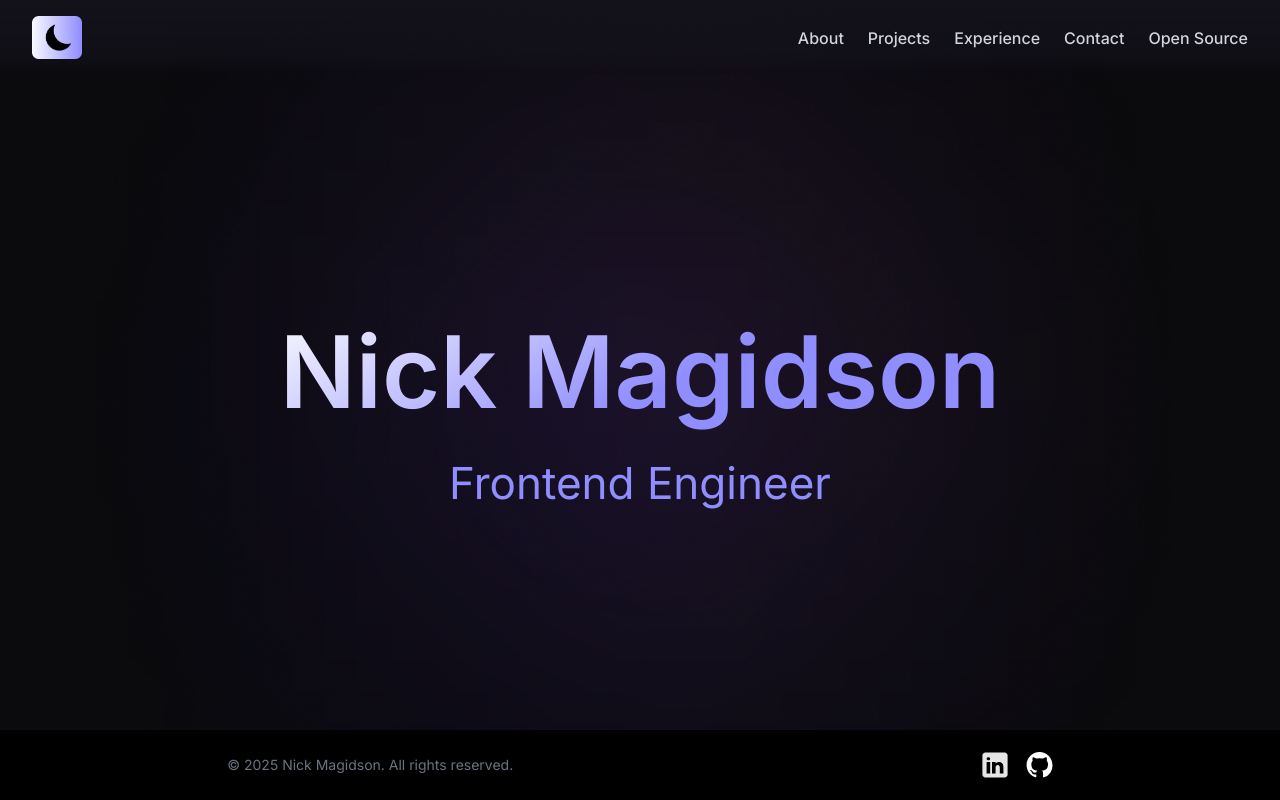
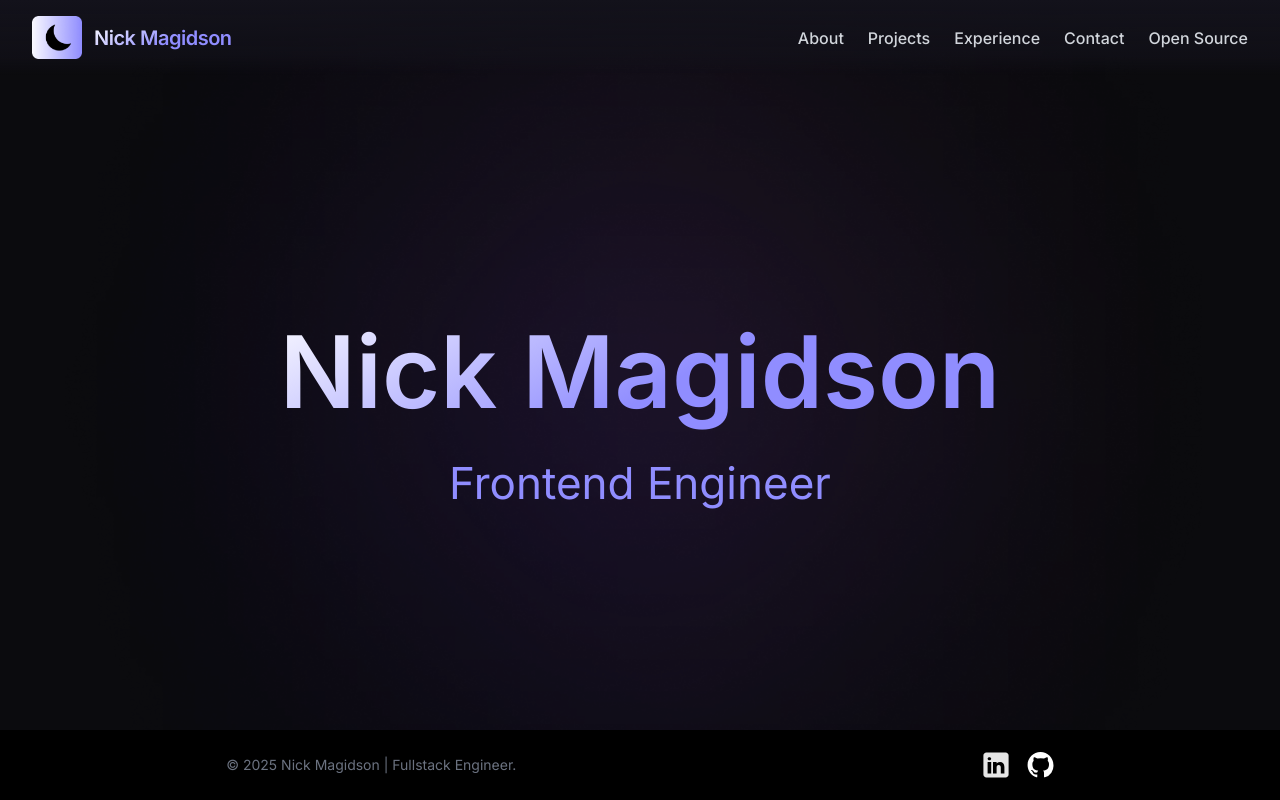
Before and after one commit to NickMagidson/blog-starter-kit, a Next.js app: page / in a window 1280 px wide. Shown: the top 800 px of the page. Built offline with nearby package versions, Linux system fonts and the light colour scheme.

Commit message:
Name in header

```diff
--- a/src/app/_components/footer.tsx
+++ b/src/app/_components/footer.tsx
@@ -6,7 +6,7 @@ export function Footer() {
     >
       <div className="py-5 flex flex-col items-center gap-3 md:flex-row md:justify-around md:items-center">
         <p className="text-sm text-gray-500 dark:text-gray-400">
-          © {new Date().getFullYear()} Nick Magidson. All rights reserved.
+          © {new Date().getFullYear()} Nick Magidson | Fullstack Engineer.
         </p>
         <div className="flex space-x-4">
           <a
--- a/src/app/_components/header.tsx
+++ b/src/app/_components/header.tsx
@@ -20,7 +20,8 @@ export default function Header() {
     >
       <div className="max-w-7xl mx-auto px-4 sm:px-6 lg:px-8">
         <nav className="flex items-center justify-between flex-wrap py-4">
-          {/* Logo */}
+          {/* Logo and Name */}
+          <div className="flex items-center space-x-3">
             <Image
               src="/assets/blog/moon.png"
               alt="Logo"
@@ -28,6 +29,10 @@ export default function Header() {
               height={50}
               // className="h-10 w-10 rounded-full"
             />
+            <span className="heading-gradient font-semibold text-xl tracking-tight">
+              Nick Magidson
+            </span>
+          </div>
           {/* <div className="flex items-center flex-shrink-0 text-black mr-6">
             <span className="font-semibold text-xl tracking-tight">MySite</span>
           </div> */}
```
Lines whose indentation alone changed are shown as unchanged.
